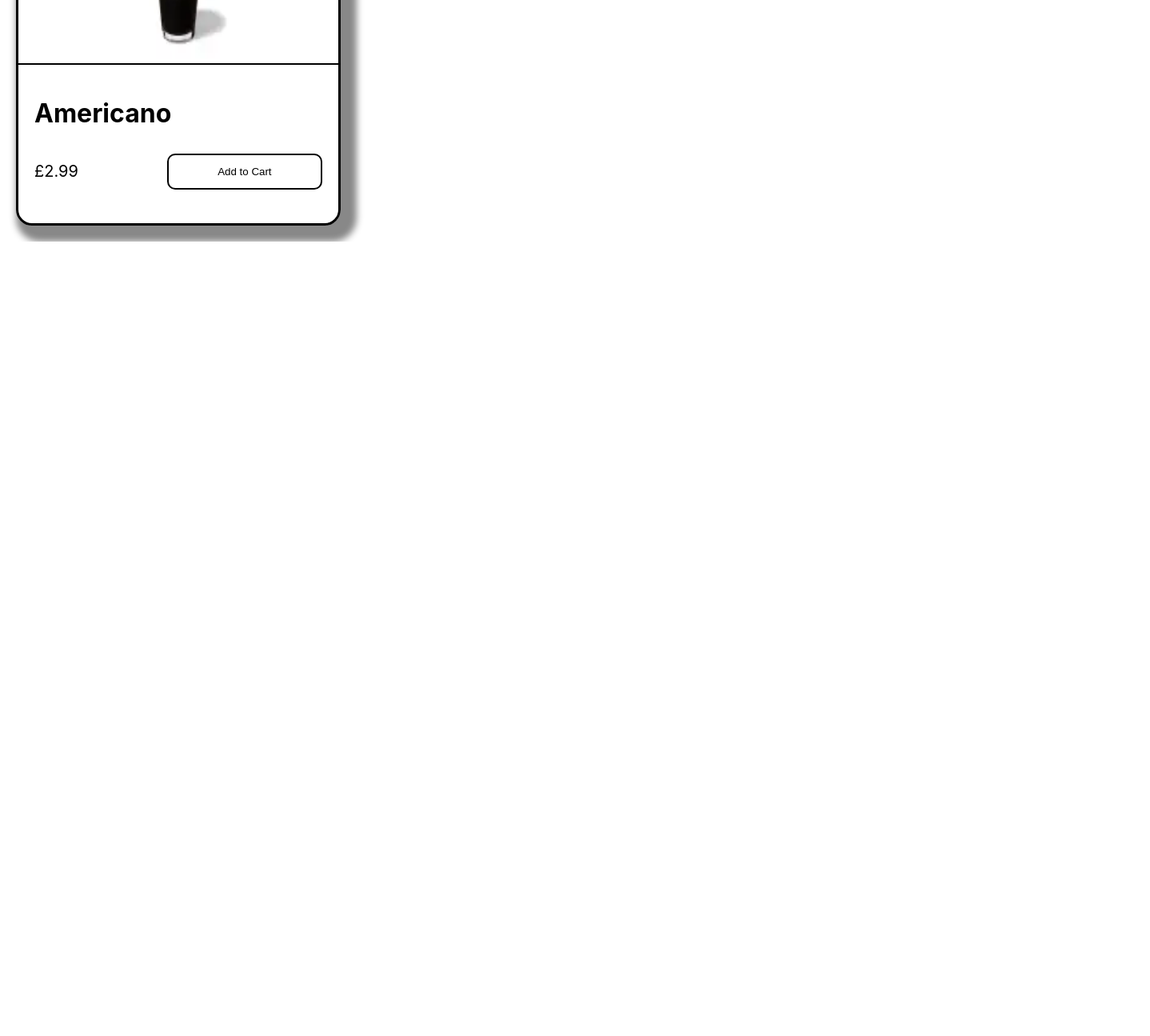
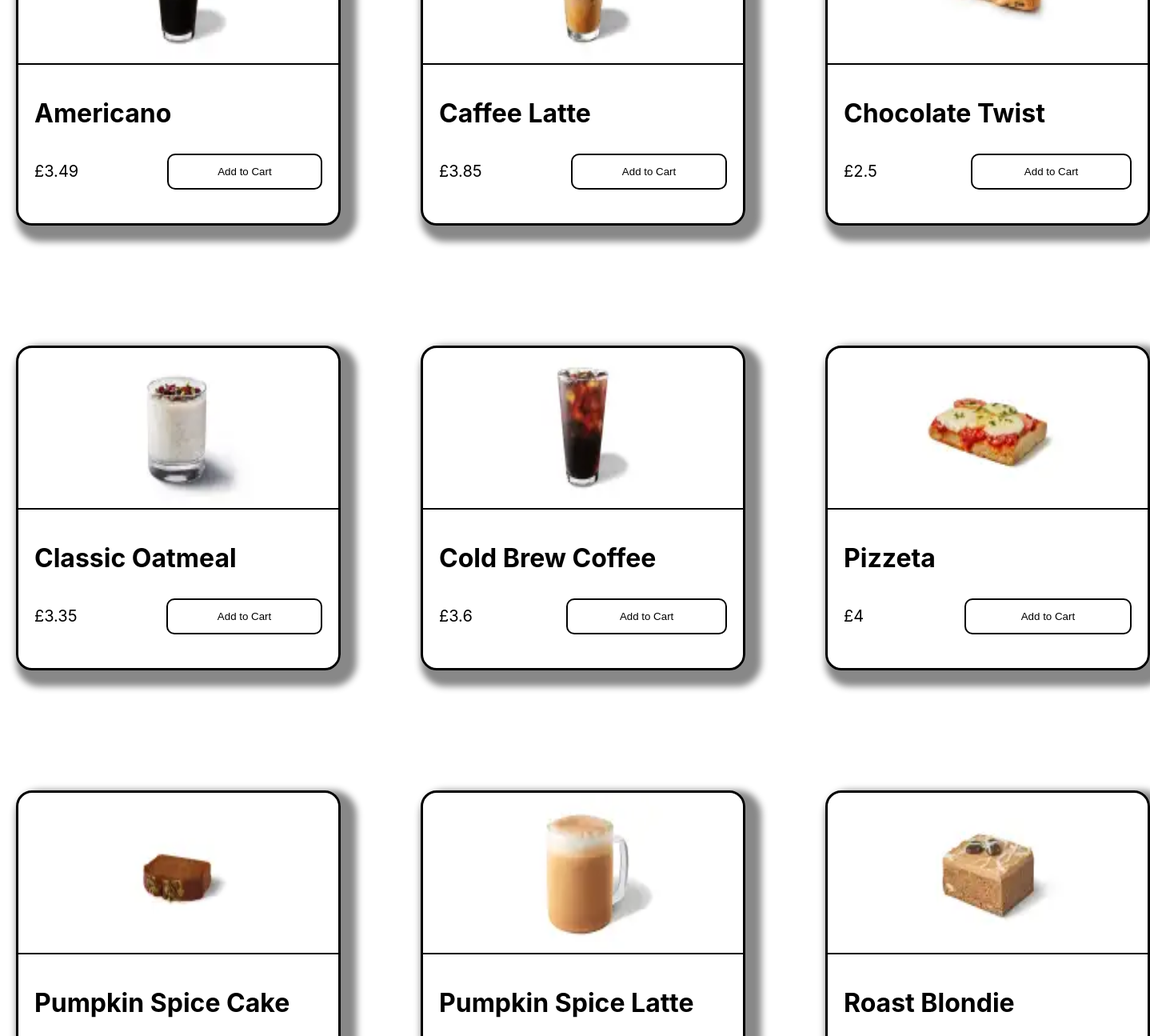
Before and after one commit to HabibAli786/alis-coffee-shop, a Next.js app: page / in a window 1280 px wide. Shown: the part 540-1835 px from the top of the page at 80% size, 1438 px wide, since content can reach past the window. Before the commit the page ends 842 px from the top, so only its background shows below. Built offline with nearby package versions, Linux system fonts and the light colour scheme.

Commit message:
grid layout made

```diff
--- a/data/items.json
+++ b/data/items.json
@@ -1,52 +1,52 @@
 {
     "items": [
         {
-            "name": "Americano",
+            "title": "Americano",
             "price": 3.49,
             "imgSrc": "americano"
         },
         {
-            "name": "Caffee Latte",
+            "title": "Caffee Latte",
             "price": 3.85,
             "imgSrc": "caffee-latte"
         },
         {
-            "name": "Chocolate Twist",
+            "title": "Chocolate Twist",
             "price": 2.50,
             "imgSrc": "choc-twist"
         },
         {
-            "name": "Classic Oatmeal",
+            "title": "Classic Oatmeal",
             "price": 3.35,
             "imgSrc": "classic-oatmeal"
         },
         {
-            "name": "Cold Brew Coffee",
+            "title": "Cold Brew Coffee",
             "price": 3.60,
             "imgSrc": "cold-brew-coffee"
         },
         {
-            "name": "Pizzeta",
+            "title": "Pizzeta",
             "price": 4.00,
             "imgSrc": "pizzeta"
         },
         {
-            "name": "Pumpkin Spice Cake",
+            "title": "Pumpkin Spice Cake",
             "price": 2.75,
             "imgSrc": "pumpkin-spice-cake"
         },
         {
-            "name": "Pumpkin Spice Latte",
+            "title": "Pumpkin Spice Latte",
             "price": 5.00,
             "imgSrc": "pumpkin-spice-latte"
         },
         {
-            "name": "Roast Blondie",
+            "title": "Roast Blondie",
             "price": 2.20,
             "imgSrc": "roast-blondie"
         },
         {
-            "name": "Bottle of Water",
+            "title": "Bottle of Water",
             "price": 4.00,
             "imgSrc": "water"
         }
--- /dev/null
+++ b/models/item.model.ts
@@ -0,0 +1,5 @@
+export interface foodItem {
+    title: string,
+    price: number,
+    imgSrc: string
+}
--- a/pages/Components/Home/Home.module.css
+++ b/pages/Components/Home/Home.module.css
@@ -5,5 +5,9 @@
 }
 
 .menu-items {
+    display: grid;
+    grid-template-columns: auto auto auto;
+    gap: 150px 100px;
     padding: 20px;
+    justify-items: center;
 }
--- a/pages/Components/Home/Home.tsx
+++ b/pages/Components/Home/Home.tsx
@@ -1,29 +1,30 @@
-import type { NextPage } from 'next'
+import type { GetServerSideProps, GetStaticProps, NextPage } from 'next'
+import { foodItem } from '../../../models/item.model'
 import ItemCard from '../ItemCard/ItemCard'
 import styles from './Home.module.css'
 
-const Home: NextPage = () => {
+type HomeProps = {
+  items: foodItem[]
+}
+
+const Home: NextPage<HomeProps> = (props: HomeProps) => {
+  console.log(props.items)
+
   return (
     <>
       <h1 className={styles.title}>Our Menu</h1>
       <div className={styles['menu-items']}>
-        <ItemCard
-          title='Americano'
-          price={2.99}
-          imgSrc='americano'
-        />
+        {props.items.map((item, key) =>
+          <ItemCard
+              key={key}
+              title={item.title}
+              price={item.price}
+              imgSrc={item.imgSrc}
+            />
+        )}
       </div>
     </>
   )
 }
 
-// export async function getServerSideProps() {
-//   // Fetch data from external API
-//   const res = await fetch(`https://.../data`)
-//   const data = await res.json()
-
-//   // Pass data to the page via props
-//   return { props: { data } }
-// }
-
 export default Home
--- a/pages/Components/ItemCard/ItemCard.tsx
+++ b/pages/Components/ItemCard/ItemCard.tsx
@@ -9,7 +9,7 @@ type ItemCardProps = {
   imgSrc: string
 }
 
-const ItemCard: NextPage<ItemCardProps> = ({ title, price, imgSrc }: ItemCardProps) => {
+const ItemCard: NextPage<ItemCardProps> = ({ title, price, imgSrc }) => {
   return (
     <>
       <div className={styles['item-card']}>
--- a/pages/api/food.ts
+++ b/pages/api/food.ts
@@ -1,13 +1,20 @@
 // Next.js API route support: https://nextjs.org/docs/api-routes/introduction
 import type { NextApiRequest, NextApiResponse } from 'next'
+import items from '../../data/items.json'
 
 type Data = {
-  name: string
+  name: string,
+  price: number,
+  imgeSrc: string
 }
 
 export default function handler(
   req: NextApiRequest,
-  res: NextApiResponse<Data>
+  res: NextApiResponse
 ) {
-  res.status(200).json({ name: 'John Doe' })
+  if(req.method === 'GET') {
+    res.status(200).json(items)
+  }
+  console.log(req.body)
+  // res.status(200).json({ name: 'John Doe' })
 }
--- a/pages/index.tsx
+++ b/pages/index.tsx
@@ -1,12 +1,28 @@
-import type { NextPage } from 'next'
+import type { GetStaticProps, InferGetStaticPropsType, NextPage } from 'next'
+import { foodItem } from '../models/item.model'
 import Home from './Components/Home/Home'
 
-const HomePage: NextPage = () => {
+const HomePage: NextPage = ({ items }: InferGetStaticPropsType<typeof getStaticProps>) => {
+  // console.log(items)
   return (
     <>
-      <Home />
+      <Home {...items}/>
     </>
   )
 }
 
+export const getStaticProps: GetStaticProps = async (context) => {
+  // Fetch data from external API
+  const res = await fetch(`http://localhost:3000/api/food`)
+  const data: foodItem[] = await res.json()
+  console.log(data)
+
+  // Pass data to the page via props
+  return {
+    props: {
+      items: data
+    }
+  }
+}
+
 export default HomePage
```
